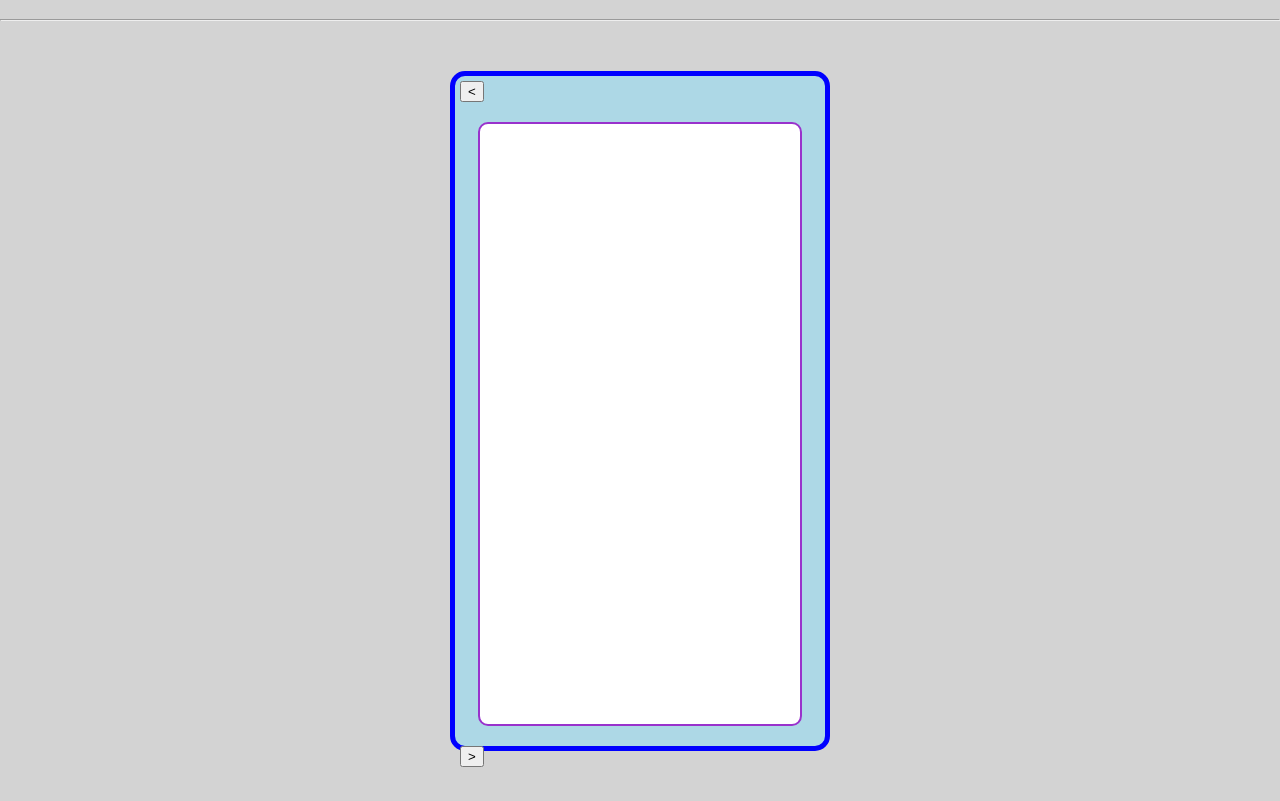
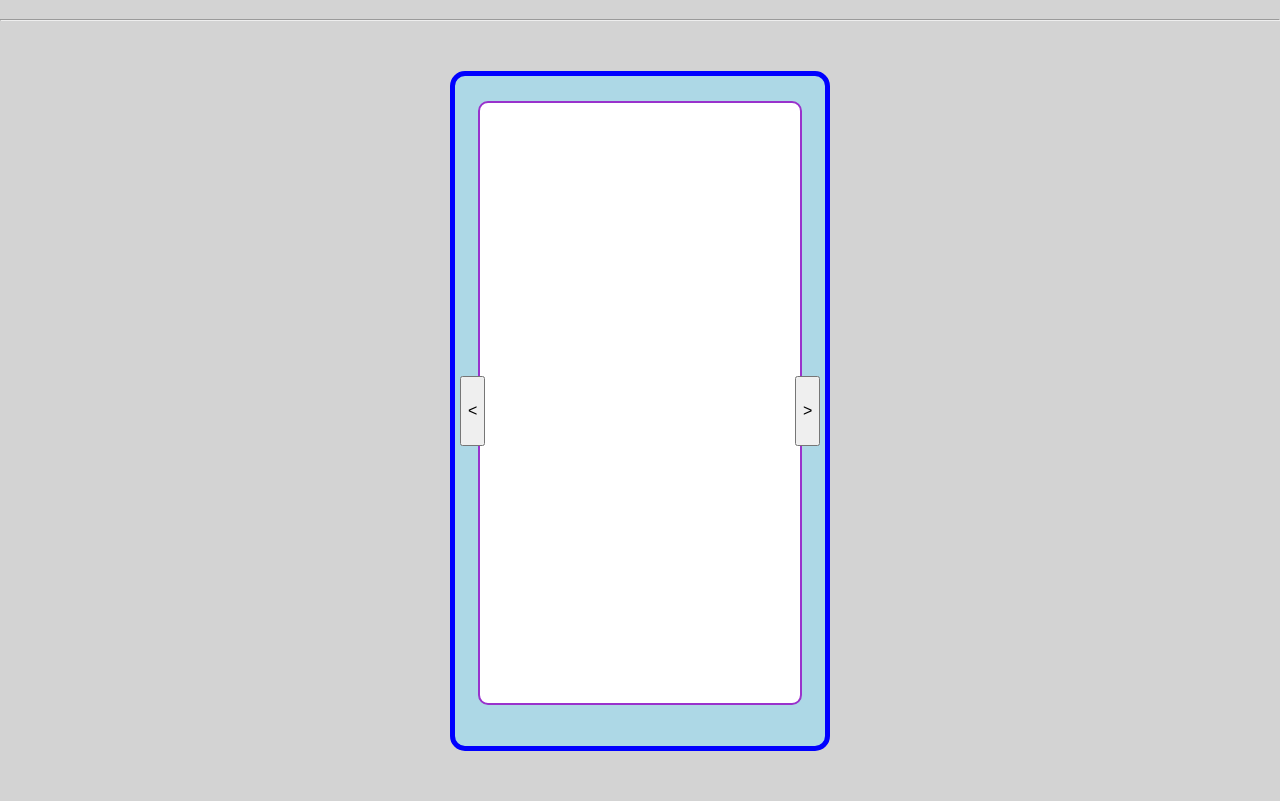
Before and after one commit to MarkAlexI/photoSlider, a plain HTML site: page src/index.html in a window 1280 px wide. Shown: the part 61-862 px from the top of the page. Drawn offline with Linux system fonts and the light colour scheme.

Commit message:
Add style for the buttons.

```diff
--- a/src/style.css
+++ b/src/style.css
@@ -32,3 +32,24 @@ span {
   border: 2px solid darkorchid;
   border-radius: 10px;
 }
+
+button {
+  position: absolute;
+  top: 300px;
+  width: 25px;
+  height: 70px;
+  font: 12pt arial,tahoma,sans-serif;
+  text-align: center;
+}
+
+button:hover {
+  filter: drop-shadow(0.25rem 0 0.75rem #ef9035);
+}
+
+.left {
+  left: 5px;
+}
+
+.right {
+  right: 5px;
+}
```
